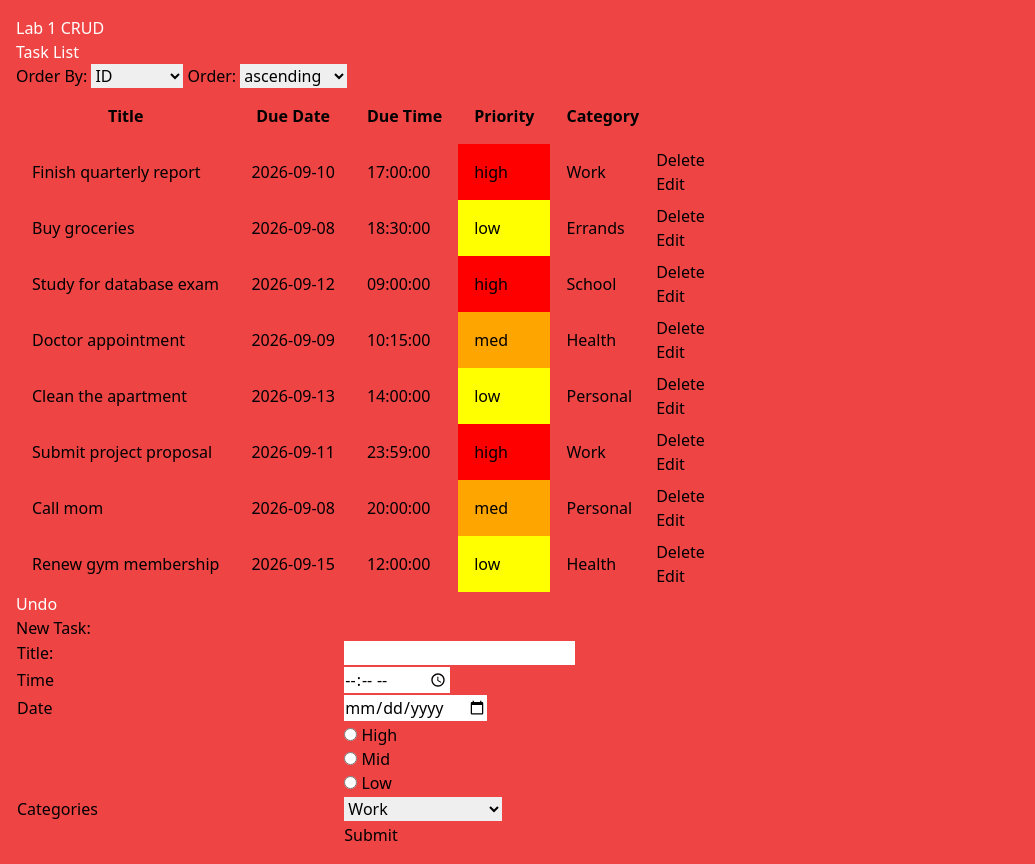
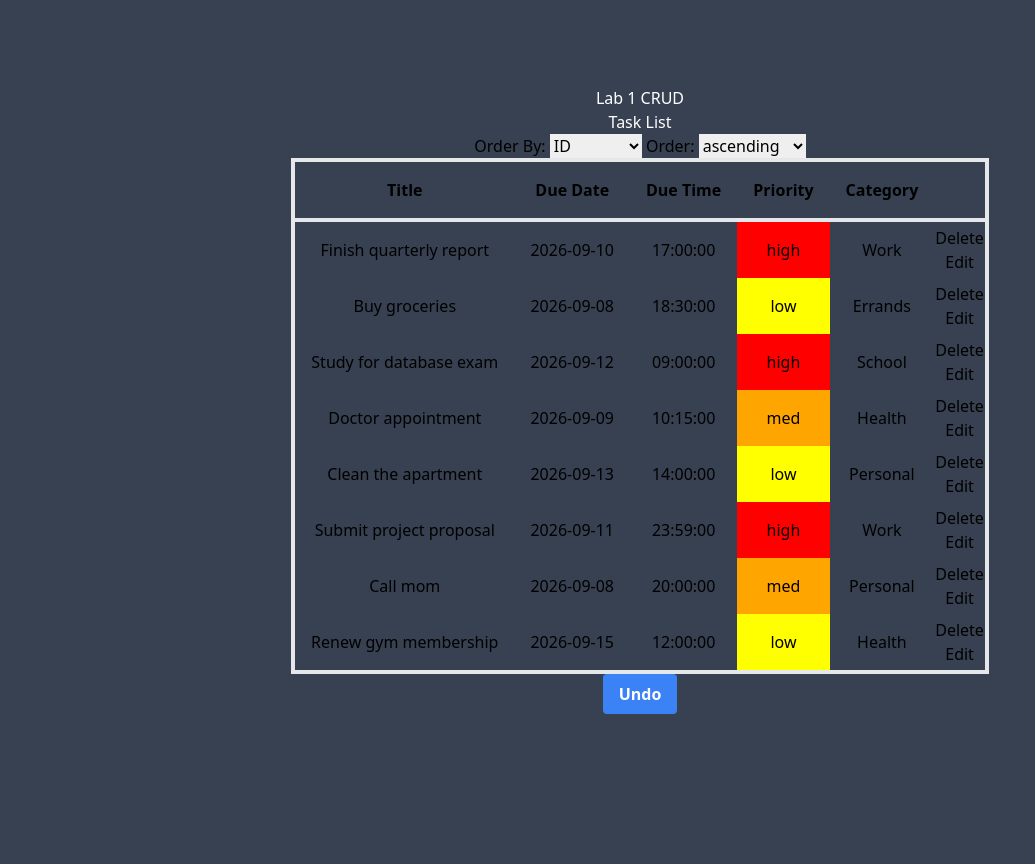
Before and after one commit to d3nzus/cmsc128-Lab1_CRUD_BanasBirondo, a PHP site: page /pages/homePage.php in a window 1280 px wide. Shown: the whole page, without its empty margins (0-1035 px from the left). After the commit the page ends 714 px from the top, so only its background shows below. Run offline with PHP 8.4, Linux system fonts and the light colour scheme; data comes from the database, SQL or seed files in the repository; a stand-in replaces the project's code that opens the database connection.

Commit message:
bug: errors with tailwind

```diff
--- a/assets/css/app.css
+++ b/assets/css/app.css
@@ -554,43 +554,54 @@
   display: none;
 }
 
-.container {
+.flex {
+  display: flex;
+}
+
+.table {
+  display: table;
+}
+
+.hidden {
+  display: none;
+}
+
+.min-h-screen {
+  min-height: 100vh;
+}
+
+.w-full {
   width: 100%;
 }
 
-@media (min-width: 640px) {
-  .container {
-    max-width: 640px;
-  }
+.flex-col {
+  flex-direction: column;
 }
 
-@media (min-width: 768px) {
-  .container {
-    max-width: 768px;
-  }
+.items-center {
+  align-items: center;
 }
 
-@media (min-width: 1024px) {
-  .container {
-    max-width: 1024px;
-  }
+.justify-center {
+  justify-content: center;
 }
 
-@media (min-width: 1280px) {
-  .container {
-    max-width: 1280px;
-  }
+.rounded {
+  border-radius: 0.25rem;
 }
 
-@media (min-width: 1536px) {
-  .container {
-    max-width: 1536px;
-  }
+.border-4 {
+  border-width: 4px;
 }
 
-.mx-auto {
-  margin-left: auto;
-  margin-right: auto;
+.bg-blue-500 {
+  --tw-bg-opacity: 1;
+  background-color: rgb(59 130 246 / var(--tw-bg-opacity, 1));
+}
+
+.bg-gray-700 {
+  --tw-bg-opacity: 1;
+  background-color: rgb(55 65 81 / var(--tw-bg-opacity, 1));
 }
 
 .bg-red-500 {
@@ -602,7 +613,30 @@
   padding: 1rem;
 }
 
+.px-4 {
+  padding-left: 1rem;
+  padding-right: 1rem;
+}
+
+.py-2 {
+  padding-top: 0.5rem;
+  padding-bottom: 0.5rem;
+}
+
+.text-center {
+  text-align: center;
+}
+
+.font-bold {
+  font-weight: 700;
+}
+
 .text-white {
   --tw-text-opacity: 1;
   color: rgb(255 255 255 / var(--tw-text-opacity, 1));
 }
+
+.hover\:bg-blue-700:hover {
+  --tw-bg-opacity: 1;
+  background-color: rgb(29 78 216 / var(--tw-bg-opacity, 1));
+}
--- a/pages/editForm.php
+++ b/pages/editForm.php
@@ -5,11 +5,11 @@
     <meta charset="UTF-8">
     <meta name="viewport" content="width=device-width, initial-scale=1.0">
     <title>Lab1_CRUD</title>
-    <link rel="stylesheet" href="../assets/css/app.css">
+    <link rel="stylesheet" href="../assets/css/app.css?v=<?= filemtime(__DIR__ . '/../assets/css/app.css') ?>">
 </head>
 
 <body>
-    <div class="container mx-auto bg-red-500 p-4">
+    <div class="flex min-h-screen w-full flex-col items-center justify-center bg-red-500 p-4 text-center">
         <h1 class="text-white">Lab 1 CRUD</h1>
         <?php
         require_once __DIR__ . '/../connector/connector.php';
--- a/pages/homePage.php
+++ b/pages/homePage.php
@@ -4,15 +4,15 @@
         <meta charset="UTF-8">
         <meta name="viewport" content="width=device-width, initial-scale=1.0">
         <title>Lab1_CRUD</title>
-        <link rel="stylesheet" href="../assets/css/app.css">
+        <link rel="stylesheet" href="../assets/css/app.css?v=<?= filemtime(__DIR__ . '/../assets/css/app.css') ?>">
     </head>
     <body>
-        <div class="container mx-auto bg-red-500 p-4">
+        <div class="flex min-h-screen w-full flex-col items-center justify-center bg-gray-700 p-4 text-center">
             <h1 class="text-white">Lab 1 CRUD</h1>
             <?php
             include __DIR__ . '/../components/tasklist.php';
+            include __DIR__ . '/../components/addButton.php';
             include __DIR__ . '/../components/undoButton.php';
-            include __DIR__ . '/../components/taskform.php';
             ?>
         </div>
     </body>
```
Also changed, not shown: pages/addForm.php (added, +56 -0 lines).
